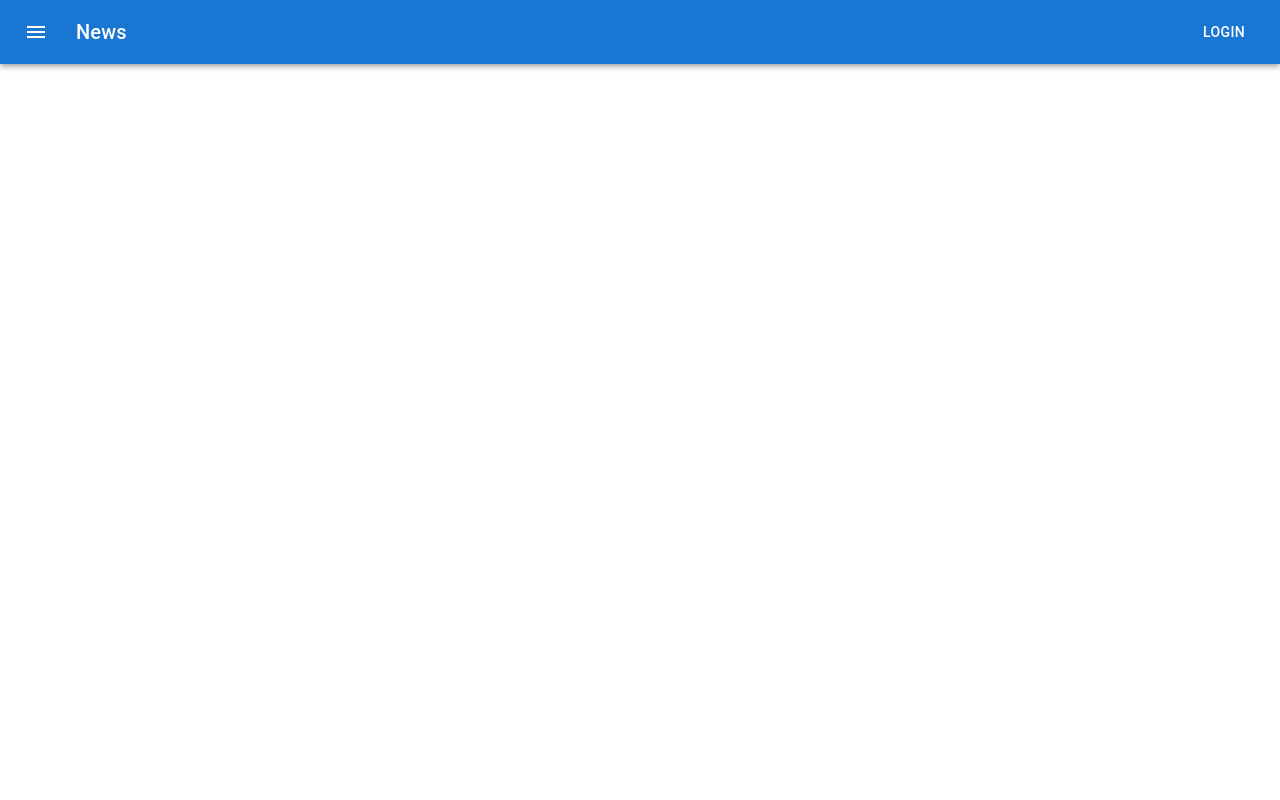
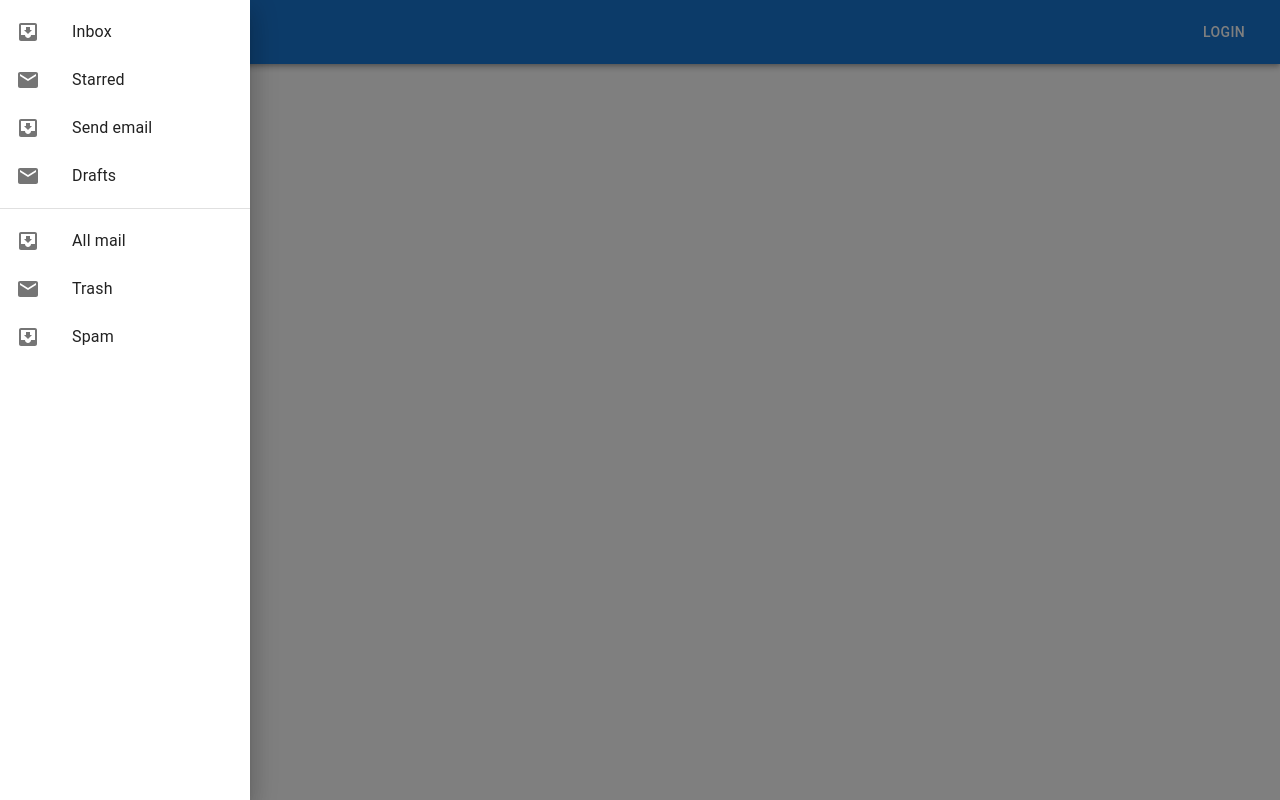
Before and after one commit to KeithChasen/react-films-client, a React (Vite) app: page / in a window 1280 px wide. Both pictures are taken after a click on the button "menu". Built offline with nearby package versions, Linux system fonts and the light colour scheme.

Commit message:
aded side bar by click on burger menu

```diff
--- a/src/App.jsx
+++ b/src/App.jsx
@@ -1,3 +1,4 @@
+import { useState } from 'react';
 import {
   CssBaseline,
   Box,
@@ -5,11 +6,55 @@
   Toolbar,
   IconButton,
   Typography,
-  Button
+  Button,
+  Drawer,
+  List,
+  ListItem,
+  ListItemButton,
+  ListItemIcon,
+  ListItemText,
+  Divider
 } from '@mui/material';
 import MenuIcon from '@mui/icons-material/Menu';
+import InboxIcon from '@mui/icons-material/MoveToInbox';
+import MailIcon from '@mui/icons-material/Mail';
 
 function App() {
+  const [isDrawerOpen, setDrawerOpen] = useState(false);
+
+  const list = () => (
+    <Box
+      sx={{ width: 250 }}
+      role="presentation"
+    >
+      <List>
+        {['Inbox', 'Starred', 'Send email', 'Drafts'].map((text, index) => (
+          <ListItem key={text} disablePadding>
+            <ListItemButton>
+              <ListItemIcon>
+                {index % 2 === 0 ? <InboxIcon /> : <MailIcon />}
+              </ListItemIcon>
+              <ListItemText primary={text} />
+            </ListItemButton>
+          </ListItem>
+        ))}
+      </List>
+      <Divider />
+      <List>
+        {['All mail', 'Trash', 'Spam'].map((text, index) => (
+          <ListItem key={text} disablePadding>
+            <ListItemButton>
+              <ListItemIcon>
+                {index % 2 === 0 ? <InboxIcon /> : <MailIcon />}
+              </ListItemIcon>
+              <ListItemText primary={text} />
+            </ListItemButton>
+          </ListItem>
+        ))}
+      </List>
+    </Box>
+  );
+
   return (
     <>
       <CssBaseline /> {/* Drops basic margins of body */}
@@ -22,6 +67,7 @@
             color="inherit"
             aria-label="menu"
             sx={{ mr: 2 }}
+            onClick={() => setDrawerOpen(true)}
           >
             <MenuIcon />
           </IconButton>
@@ -31,6 +77,15 @@
           <Button color="inherit">Login</Button>
         </Toolbar>
       </AppBar>
+
+      <Drawer
+        anchor='left'
+        open={isDrawerOpen}
+        onClose={() => setDrawerOpen(false)}
+      >
+        {list()}
+      </Drawer>
+
     </Box>
     </>
   )
```
